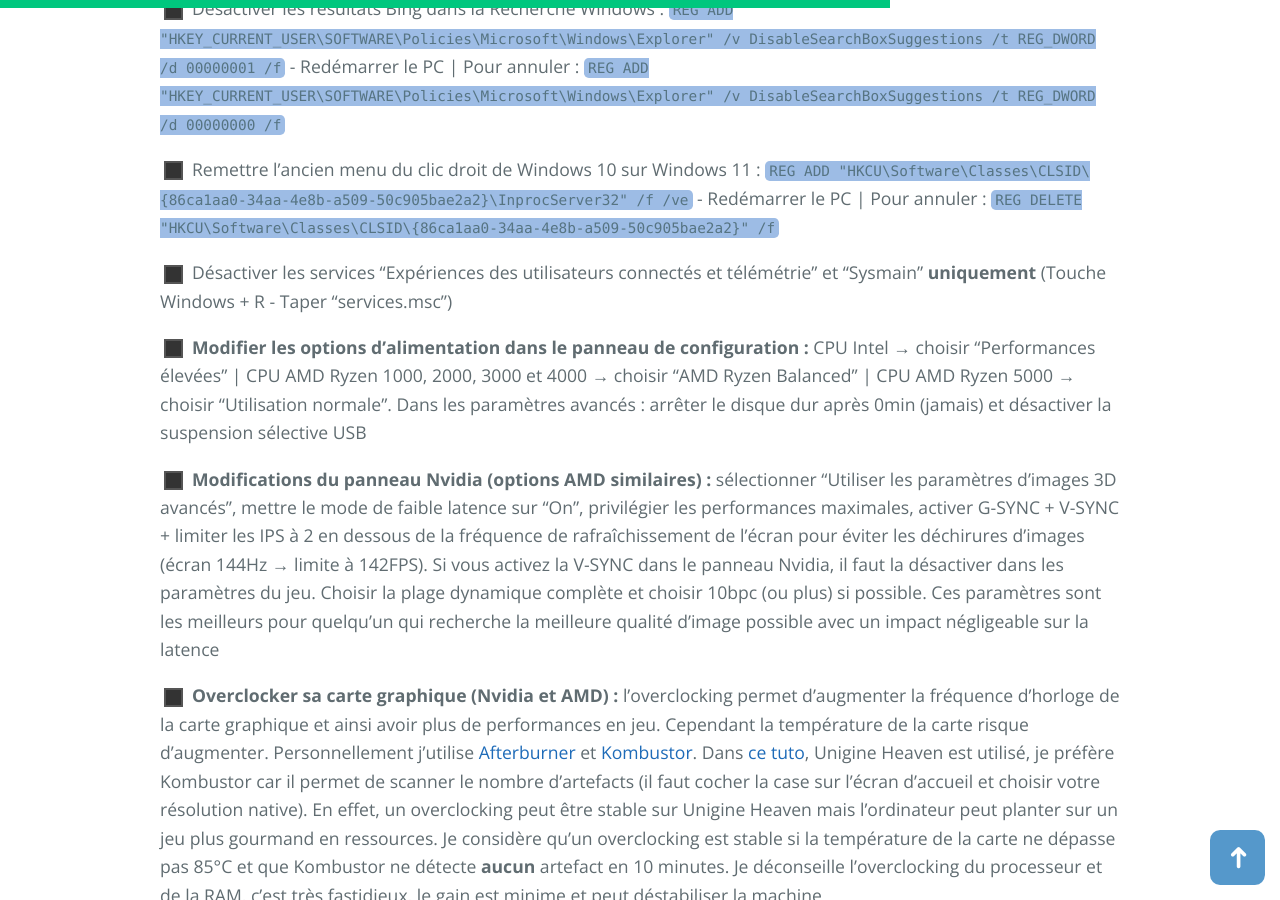
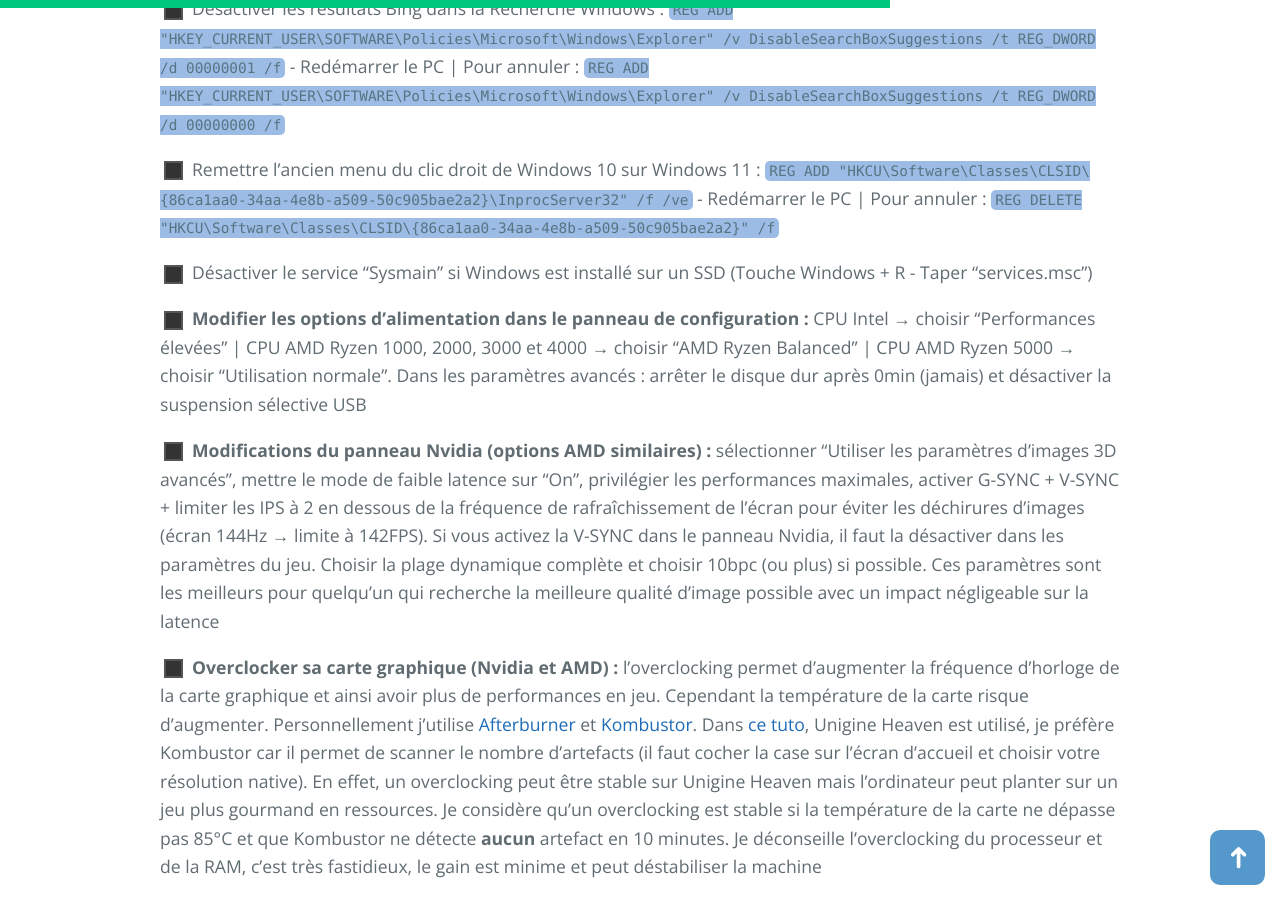
Before and after one commit to PouletEnSlip/pouletenslip.github.io, a Jekyll site: the page built from pages/opti/index.md, in a window 1280 px wide and 900 px high, scrolled down 2852 px. Built offline with Jekyll 4.4.1, drawn with Linux system fonts in a browser that asks for light colours; comment, search, counter and statistics services are not loaded.

Commit message:
Update index.md

```diff
--- a/pages/opti/index.md
+++ b/pages/opti/index.md
@@ -51,7 +51,7 @@ Pensez à éteindre votre ordinateur la nuit, ne le mettez pas en veille pour pr
 
 <input type="checkbox" class="check-with-label"><label class="label-for-check">Remettre l'ancien menu du clic droit de Windows 10 sur Windows 11 : `REG ADD "HKCU\Software\Classes\CLSID\{86ca1aa0-34aa-4e8b-a509-50c905bae2a2}\InprocServer32" /f /ve` - Redémarrer le PC | Pour annuler : `REG DELETE "HKCU\Software\Classes\CLSID\{86ca1aa0-34aa-4e8b-a509-50c905bae2a2}" /f`</label>
 
-<input type="checkbox" class="check-with-label"><label class="label-for-check">Désactiver les services "Expériences des utilisateurs connectés et télémétrie" et "Sysmain" **uniquement** (Touche Windows + R - Taper "services.msc")</label>
+<input type="checkbox" class="check-with-label"><label class="label-for-check">Désactiver le service "Sysmain" si Windows est installé sur un SSD (Touche Windows + R - Taper "services.msc")</label>
 
 <input type="checkbox" class="check-with-label"><label class="label-for-check">**Modifier les options d’alimentation dans le panneau de configuration :** CPU Intel → choisir "Performances élevées" | CPU AMD Ryzen 1000, 2000, 3000 et 4000 → choisir "AMD Ryzen Balanced" | CPU AMD Ryzen 5000 → choisir "Utilisation normale". Dans les paramètres avancés : arrêter le disque dur après 0min (jamais) et désactiver la suspension sélective USB</label>
 
```
